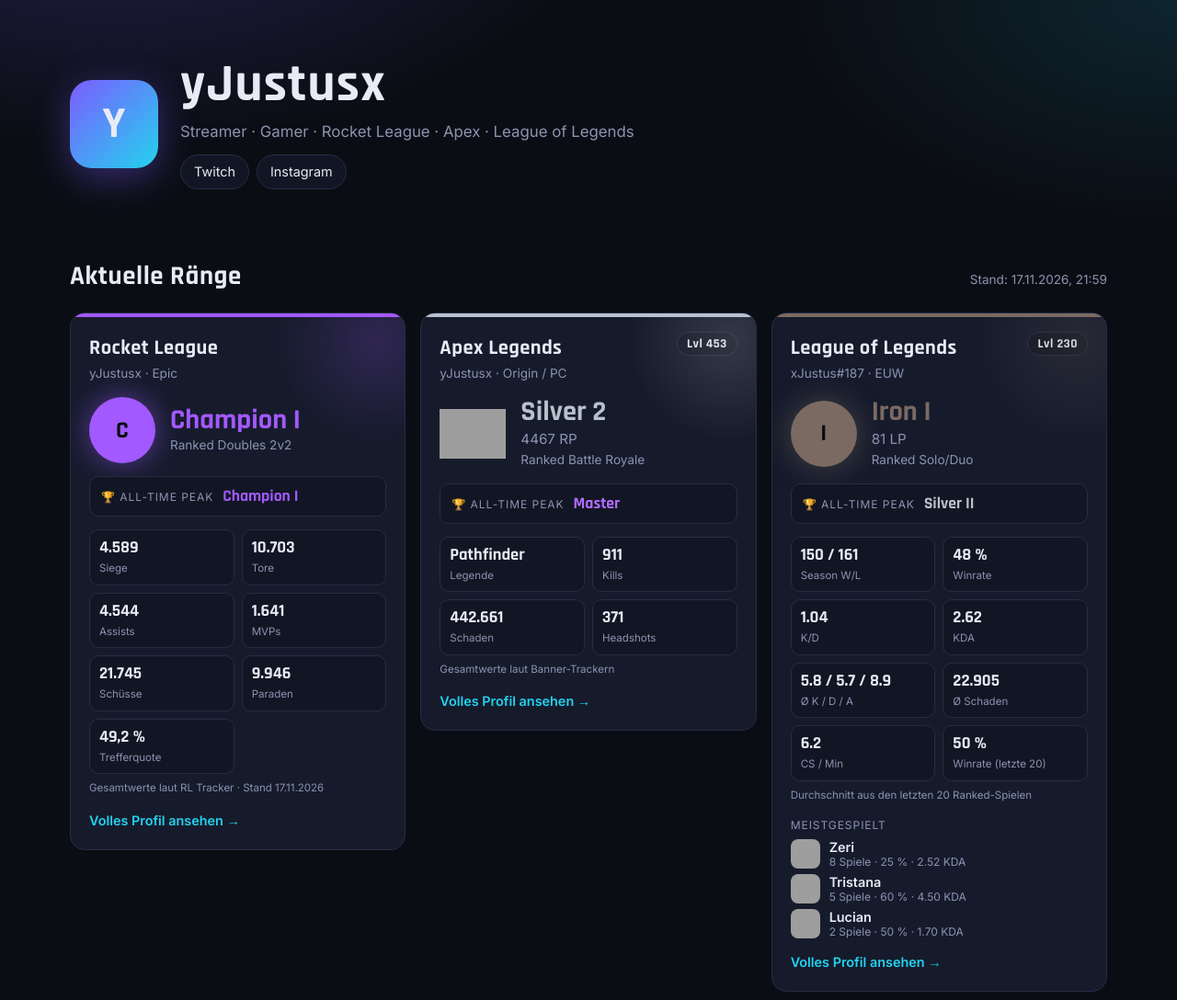
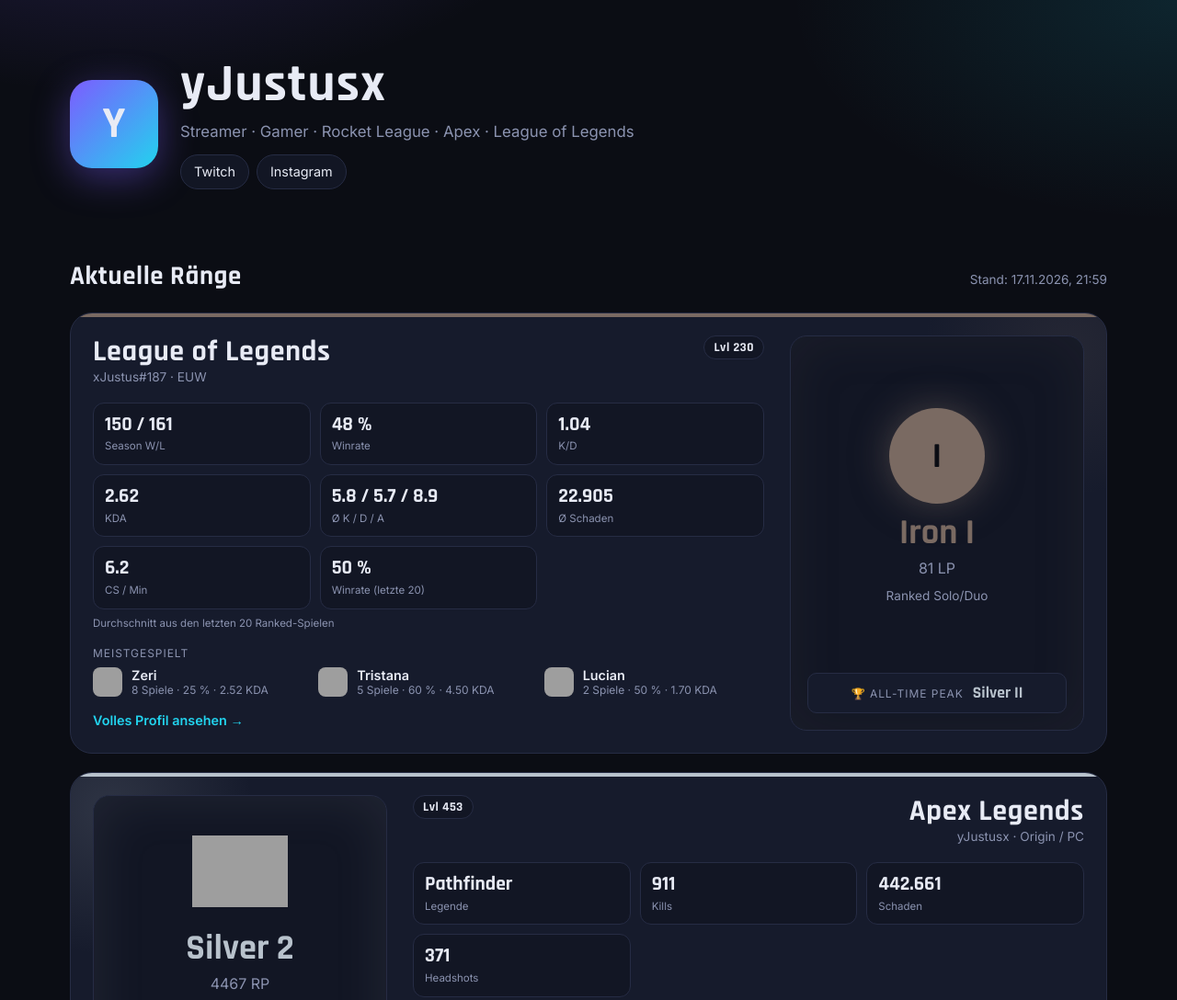
Before and after one commit to yJustsux/Me, a plain HTML site: page index.html in a window 1280 px wide. Shown: the top 1088 px of the page at 92% size. Drawn offline with Linux system fonts and the light colour scheme; grey boxes are pictures that could not be loaded.

Commit message:
Layout wie Skizze: breite Spiel-Blöcke, Rang-Feld abwechselnd rechts/links
Co-Authored-By: Claude Opus 5.5 <noreply@anthropic.com>
Claude-Session: https://claude.ai/code/session_01GRNp4JNU3AmtTs4P9k3NuF

```diff
--- a/app.js
+++ b/app.js
@@ -70,31 +70,45 @@ function championList(g) {
 function gameCard(g) {
   const rankText = [g.rank, g.division].filter(Boolean).join(" ");
   const icon = el("div", { class: "rank-icon" + (g.rankImg ? " has-img" : "") });
-  if (g.rankImg) icon.append(el("img", { src: g.rankImg, alt: rankText, loading: "lazy" }));
-  else icon.textContent = (g.rank || "?").charAt(0).toUpperCase();
+  const letter = (g.rank || "?").charAt(0).toUpperCase();
+  if (g.rankImg) {
+    const img = el("img", { src: g.rankImg, alt: rankText, loading: "lazy" });
+    // Bild lädt nicht → Buchstabe statt kaputtem Bild
+    img.addEventListener("error", () => { icon.className = "rank-icon"; icon.textContent = letter; });
+    icon.append(img);
+  } else icon.textContent = letter;
 
-  return el("article", { class: "card", style: `--tier:${tierColor(g.rank)}` },
-    el("div", { class: "card-top" },
-      el("div", {},
-        el("h3", {}, g.name),
-        el("div", { class: "account" }, `${g.account} · ${g.platform}`)
-      ),
-      g.level != null && g.level !== "" ? el("span", { class: "level" }, `Lvl ${g.level}`) : null
+  // Kopf (Name, Account, Level) und Stats – stehen neben dem Rang-Feld
+  const head = el("div", { class: "card-top" },
+    el("div", {},
+      el("h3", {}, g.name),
+      el("div", { class: "account" }, `${g.account} · ${g.platform}`)
     ),
-    el("a", { class: "rank", href: g.profileUrl, target: "_blank", rel: "noopener", title: `${g.name}-Profil auf dem Tracker öffnen` },
-      icon,
-      el("div", {},
-        el("div", { class: "rank-name" }, rankText || "Unranked"),
-        g.points !== "" && g.points != null ? el("div", { class: "rank-points" }, `${g.points} ${g.pointsLabel}`) : null,
-        el("div", { class: "playlist" }, g.playlist)
-      )
-    ),
-    peakRow(g),
+    g.level != null && g.level !== "" ? el("span", { class: "level" }, `Lvl ${g.level}`) : null
+  );
+  const body = el("div", { class: "card-body" },
     statsGrid(g),
     championList(g),
     el("a", { class: "more", href: g.profileUrl, target: "_blank", rel: "noopener" }, "Volles Profil ansehen →")
   );
+
+  // Großes Rang-Feld
+  const rankPanel = el("div", { class: "rank-panel" },
+    el("a", { class: "rank", href: g.profileUrl, target: "_blank", rel: "noopener", title: `${g.name}-Profil auf dem Tracker öffnen` },
+      icon,
+      el("div", { class: "rank-name" }, rankText || "Unranked"),
+      g.points !== "" && g.points != null ? el("div", { class: "rank-points" }, `${g.points} ${g.pointsLabel}`) : null,
+      el("div", { class: "playlist" }, g.playlist)
+    ),
+    peakRow(g)
+  );
+
+  return el("article", { class: "card", style: `--tier:${tierColor(g.rank)}` }, head, body, rankPanel);
 }
+
+// Reihenfolge auf der Seite (wie in der Skizze)
+const ORDER = ["lol", "apex", "rocketleague"];
+const byOrder = (a, b) => (ORDER.indexOf(a.id) + 1 || 99) - (ORDER.indexOf(b.id) + 1 || 99);
 
 async function load(path) {
   const res = await fetch(path, { cache: "no-store" });
@@ -123,7 +137,7 @@ async function load(path) {
   const games = document.getElementById("games");
   try {
     const r = await load("data/ranks.json");
-    games.replaceChildren(...r.games.map(gameCard));
+    games.replaceChildren(...[...r.games].sort(byOrder).map(gameCard));
     if (r.updated) {
       const d = new Date(r.updated);
       document.getElementById("updated").textContent =
--- a/style.css
+++ b/style.css
@@ -56,66 +56,86 @@ section { margin: 32px 0 56px; }
 .section-head { display: flex; justify-content: space-between; align-items: baseline; gap: 12px; flex-wrap: wrap; margin-bottom: 16px; }
 .updated { color: var(--muted); font-size: .85rem; }
 
-.grid { display: grid; grid-template-columns: repeat(auto-fit, minmax(300px, 1fr)); gap: 16px; align-items: start; }
+.grid { display: grid; gap: 20px; }
 
-/* Game card */
+/* Game card: breiter Block, Rang-Feld abwechselnd rechts / links */
 .card {
   --tier: var(--accent);
   position: relative; overflow: hidden;
-  background: var(--card); border: 1px solid var(--line); border-radius: var(--radius);
-  padding: 20px; display: flex; flex-direction: column; gap: 14px;
-  transition: transform .2s, border-color .2s;
+  background: var(--card); border: 1px solid var(--line); border-radius: 24px;
+  padding: 24px;
+  display: grid; gap: 16px 28px;
+  grid-template-columns: minmax(0, 1fr) 320px;
+  grid-template-rows: auto 1fr;
+  grid-template-areas: "head rank" "body rank";
+  transition: border-color .2s;
+}
+.card:nth-child(even) {
+  grid-template-columns: 320px minmax(0, 1fr);
+  grid-template-areas: "rank head" "rank body";
 }
 .card::before {
   content: ""; position: absolute; inset: 0 0 auto 0; height: 4px; background: var(--tier);
 }
 .card::after {
-  content: ""; position: absolute; width: 220px; height: 220px; right: -80px; top: -80px;
-  background: radial-gradient(circle, var(--tier), transparent 70%); opacity: .18; pointer-events: none;
+  content: ""; position: absolute; width: 320px; height: 320px; right: -120px; top: -120px;
+  background: radial-gradient(circle, var(--tier), transparent 70%); opacity: .15; pointer-events: none;
 }
-.card:hover { transform: translateY(-3px); border-color: var(--tier); }
+.card:nth-child(even)::after { right: auto; left: -120px; }
+.card:hover { border-color: var(--tier); }
 
-.card-top { display: flex; justify-content: space-between; align-items: flex-start; gap: 8px; }
-.card h3 { font-size: 1.4rem; }
+.card-top { grid-area: head; display: flex; justify-content: space-between; align-items: flex-start; gap: 12px; }
+.card:nth-child(even) .card-top { flex-direction: row-reverse; text-align: right; }
+.card h3 { font-size: 2rem; line-height: 1.1; }
 .account { color: var(--muted); font-size: .85rem; }
 .level {
   font: 700 .85rem "Rajdhani", sans-serif; letter-spacing: .04em; white-space: nowrap;
   padding: 3px 10px; border-radius: 999px;
   background: var(--bg-2); border: 1px solid var(--line); color: var(--text);
 }
+.card-body { grid-area: body; display: flex; flex-direction: column; gap: 14px; min-width: 0; }
 
+/* Großes Rang-Feld */
+.rank-panel {
+  grid-area: rank; position: relative; z-index: 1;
+  display: flex; flex-direction: column; gap: 12px;
+  padding: 18px; border-radius: 18px;
+  background: var(--bg-2); border: 1px solid var(--line);
+  box-shadow: inset 0 0 60px color-mix(in srgb, var(--tier) 10%, transparent);
+}
 .rank {
-  display: flex; align-items: center; gap: 16px;
-  color: inherit; text-decoration: none;
-  margin: -8px; padding: 8px; border-radius: 12px;
-  transition: background .2s;
+  flex: 1; display: flex; flex-direction: column; align-items: center; justify-content: center; gap: 6px;
+  text-align: center; color: inherit; text-decoration: none;
+  padding: 12px 8px; border-radius: 12px; transition: background .2s;
 }
 .rank:hover, .rank:focus-visible { background: rgba(255, 255, 255, .04); }
-.rank:hover .rank-name::after, .rank:focus-visible .rank-name::after { content: " ↗"; font-size: .7em; opacity: .7; }
+.rank:hover .rank-name::after, .rank:focus-visible .rank-name::after { content: " ↗"; font-size: .6em; opacity: .7; }
 .rank-icon {
-  width: 72px; height: 72px; flex: none; border-radius: 50%;
+  width: 104px; height: 104px; flex: none; border-radius: 50%; margin-bottom: 6px;
   display: grid; place-items: center;
-  font: 700 1.6rem "Rajdhani", sans-serif; color: var(--bg);
+  font: 700 2.4rem "Rajdhani", sans-serif; color: var(--bg);
   background: var(--tier);
-  box-shadow: 0 0 30px color-mix(in srgb, var(--tier) 50%, transparent);
+  box-shadow: 0 0 40px color-mix(in srgb, var(--tier) 50%, transparent);
 }
 .rank-icon img { width: 100%; height: 100%; object-fit: contain; }
 .rank-icon.has-img { background: none; box-shadow: none; }
-.rank-name { font: 700 1.9rem/1.1 "Rajdhani", sans-serif; color: var(--tier); }
-.rank-points { color: var(--muted); font-size: .95rem; }
+.rank-name { font: 700 2.4rem/1.05 "Rajdhani", sans-serif; color: var(--tier); }
+.rank-points { color: var(--muted); font-size: 1rem; }
 .playlist { font-size: .85rem; color: var(--muted); }
+.rank-panel .peak { justify-content: center; background: var(--card); }
 
 /* Stats */
-.stats-grid { display: grid; grid-template-columns: repeat(auto-fill, minmax(120px, 1fr)); gap: 8px; }
+.stats-grid { display: grid; grid-template-columns: repeat(3, minmax(0, 1fr)); gap: 10px; }
 .stat {
   display: flex; flex-direction: column; gap: 2px; min-width: 0;
-  padding: 8px 10px; border-radius: 10px; background: var(--bg-2); border: 1px solid var(--line);
+  padding: 10px 12px; border-radius: 12px; background: var(--bg-2); border: 1px solid var(--line);
 }
-.stat-value { font: 700 1.15rem/1.2 "Rajdhani", sans-serif; overflow-wrap: anywhere; }
+.stat-value { font: 700 1.35rem/1.2 "Rajdhani", sans-serif; overflow-wrap: anywhere; }
 .stat-label { font-size: .72rem; color: var(--muted); }
 .stats-note { margin-top: 6px; font-size: .72rem; color: var(--muted); }
 
-.champs { display: grid; gap: 6px; }
+.champs { display: grid; gap: 6px; grid-template-columns: repeat(auto-fill, minmax(190px, 1fr)); }
+.champs-title { grid-column: 1 / -1; }
 .champs-title { font-size: .75rem; text-transform: uppercase; letter-spacing: .08em; color: var(--muted); }
 .champ { display: grid; grid-template-columns: 32px 1fr; column-gap: 10px; align-items: center; }
 .champ img { width: 32px; height: 32px; border-radius: 8px; grid-row: span 2; background: var(--bg-2); }
@@ -132,7 +152,7 @@ section { margin: 32px 0 56px; }
 .peak-note { font-size: .8rem; color: var(--muted); }
 
 .card a.more {
-  margin-top: auto; color: var(--accent-2); text-decoration: none; font-size: .9rem; font-weight: 600;
+  margin-top: auto; align-self: flex-start; color: var(--accent-2); text-decoration: none; font-size: .9rem; font-weight: 600;
 }
 .card a.more:hover { text-decoration: underline; }
 
@@ -150,6 +170,18 @@ section { margin: 32px 0 56px; }
 
 footer { padding: 24px 16px 48px; font-size: .85rem; }
 
+@media (max-width: 760px) {
+  .card, .card:nth-child(even) {
+    grid-template-columns: minmax(0, 1fr);
+    grid-template-rows: auto;
+    grid-template-areas: "head" "rank" "body";
+    padding: 18px;
+  }
+  .card:nth-child(even) .card-top { flex-direction: row; text-align: left; }
+  .card h3 { font-size: 1.6rem; }
+  .stats-grid { grid-template-columns: repeat(2, minmax(0, 1fr)); }
+}
+
 @media (max-width: 700px) {
   .hero { padding-top: 40px; }
   .about-grid { grid-template-columns: 1fr; }
```
